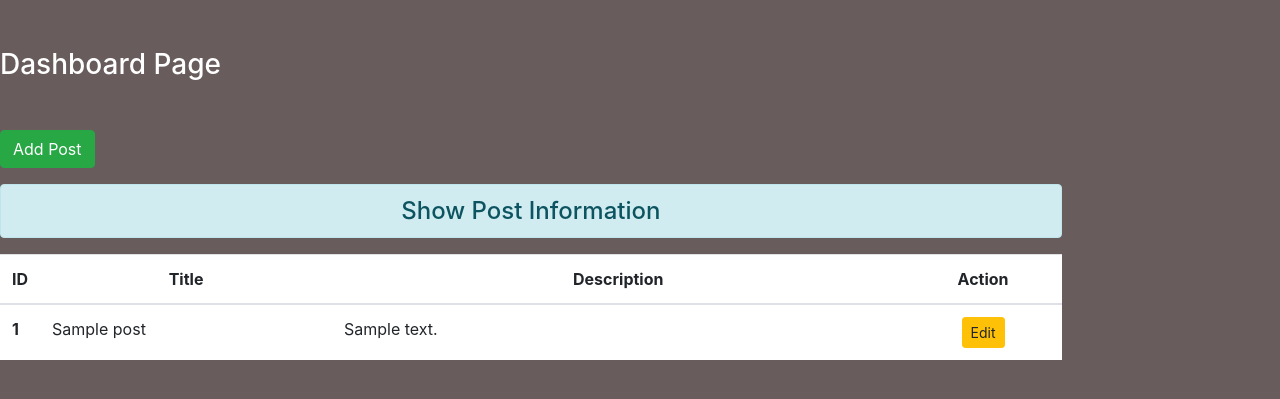
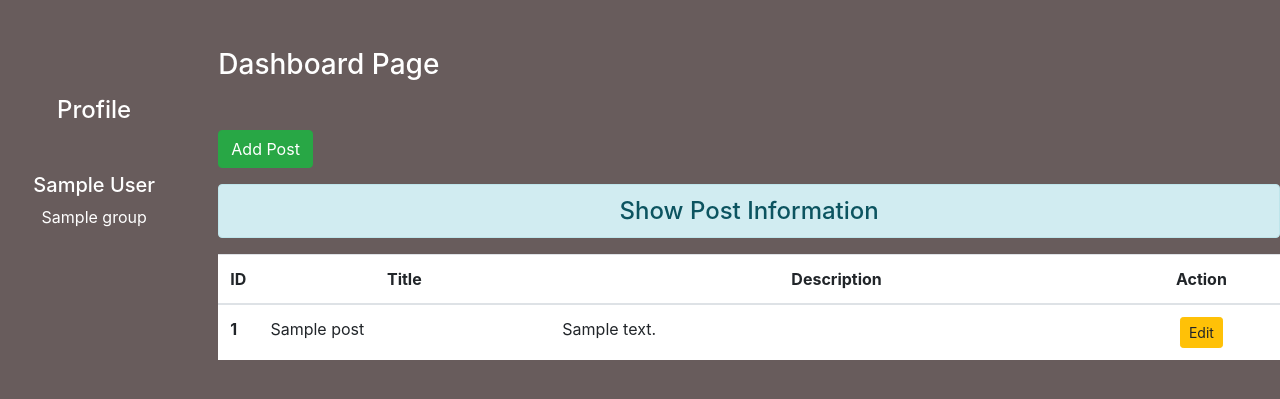
Before and after one commit to TejaswitaW/min_blog_project, a Django app: template blog/templates/blog/dashboard.html in a window 1280 px wide. Shown: the part 56-455 px from the top of the page. Run offline with Django 3.2, Linux system fonts and the light colour scheme; the template is opened without the code that fills it: most values are stand-ins (such as "Sample title", 1, 10 or a date in 2020); some libraries are stand-ins or nearby versions.

Commit message:
profile is visible on dashboard

```diff
--- a/blog/templates/blog/dashboard.html
+++ b/blog/templates/blog/dashboard.html
@@ -14,6 +14,17 @@
         {% endfor %}
     {% endif %}
 {% endblock msg %}
+
+{% block side %}
+<div class="col-sm-2 text-white my-5 text-center">
+    <h4 class="my-5">Profile</h4>
+    <h5>{{full_name}}</h5>
+    {% for group in groups %}
+    <p>{{group.name}}</p>
+    {% endfor %}
+</div>
+{% endblock side %}
+
 
 {% block content %}
 <div class="col-sm-10">
--- a/blog/views.py
+++ b/blog/views.py
@@ -20,7 +20,10 @@ def contact(request):
 def dashboard(request):
     if request.user.is_authenticated:
         posts = Post.objects.all()
-        return render(request,'blog/dashboard.html',{'posts':posts})
+        user = request.user
+        full_name = user.get_full_name()
+        groups = user.groups.all()
+        return render(request,'blog/dashboard.html',{'posts':posts,'full_name':full_name,'groups':groups})
     else:
         return HttpResponseRedirect('/login/')
 
```
